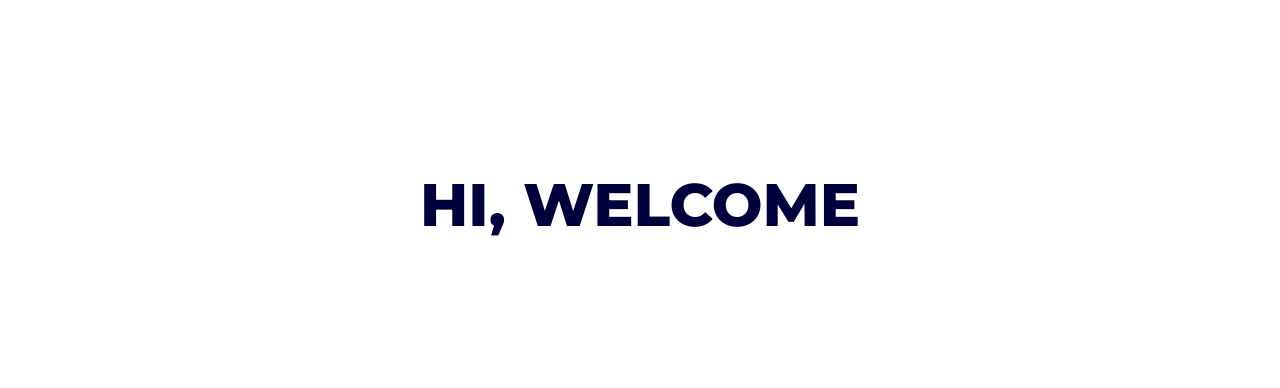
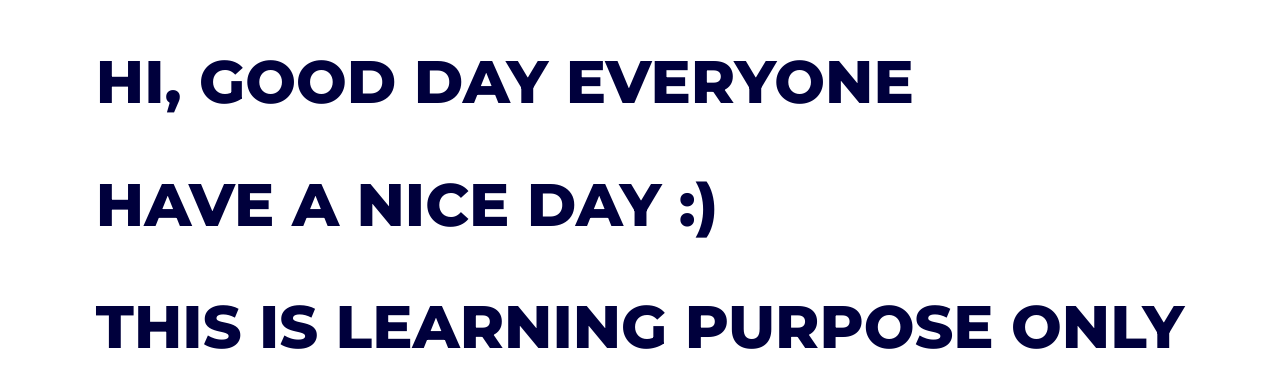
Before and after one commit to AdinRC/Text-Reveal, a plain HTML site: page index.html in a window 1280 px wide. Shown: the part 204-592 px from the top of the page. Drawn offline with Linux system fonts and the light colour scheme.

Commit message:
ejas commit

```diff
--- a/index.html
+++ b/index.html
@@ -14,7 +14,9 @@
   </head>
   <body>
     <div class="reveal-text-container">
-      <h2 class="reveal-text">Hi, Welcome <span class="reveal-bg"></span></h2>
+      <h2 class="reveal-text">Hi, Good Day Everyone <span class="reveal-bg"></span></h2>
+      <h2 class="reveal-text">Have a nice day :)<span class="reveal-bg"></span></h2>
+      <h2 class="reveal-text">This is learning purpose only<span class="reveal-bg"></span></h2>
     </div>
   </body>
 </html>
```
